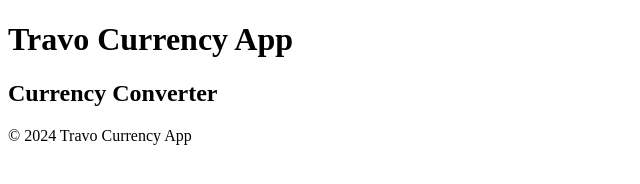
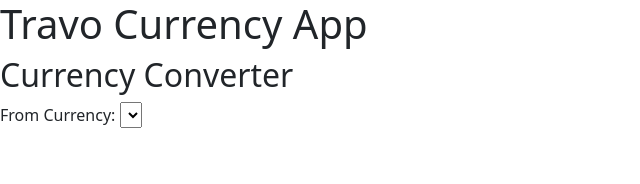
Before and after one commit to saddiecodes/UPI-Project-1, a plain HTML site: page assets/index.html in a window 1280 px wide. Shown: the whole page, without its empty margins (0-640 px from the left). Drawn offline with nearby package versions, Linux system fonts and the light colour scheme.

Commit message:
currency converter

```diff
--- a/assets/index.html
+++ b/assets/index.html
@@ -1,27 +1,27 @@
-<!DOCTYPE html>
+<DOCTYPE html>
 <html lang="en">
 <head>
     <meta charset="UTF-8">
     <meta name="viewport" content="width=device-width, initial-scale=1.0">
+    <link href="https://cdn.jsdelivr.net/npm/bootstrap@5.3.2/dist/css/bootstrap.min.css" rel="stylesheet" integrity="sha384-T3c6CoIi6uLrA9TneNEoa7RxnatzjcDSCmG1MXxSR1GAsXEV/Dwwykc2MPK8M2HN" crossorigin="anonymous">
     <title>Travo Currency App</title>
-    <!-- Add CSS stylesheet or link to stylesheet here -->
+    <!-- Add your css stylehseets or link -->
 </head>
 <body>
     <header>
-    <h1>Travo Currency App</h1>
-    <!-- Add any  links or menu items here if needed -->
-
+        <h1>Travo Currency App</h1>
     </header>
+    <main>
+        <!-- main goes here -->
     <section id="currency-converter">
         <h2>Currency Converter</h2>
-        <!-- Form elements to add  -->
-
-    <main>
-        <!-- Main content goes here -->
-    </main>
-    <footer>
-        <!-- Space for footer content -->
-        <p>&copy; 2024 Travo Currency App</p>
-    </footer>
+        <h3></h3>
+        <!-- Add form elements for currency conversion -->
+        <form id="conversion-form">
+            <label for="from-currency">From Currency:</label>
+            <select id="from-currency" name="from-currency">
+</main>
+    <script src="https://cdn.jsdelivr.net/npm/bootstrap@5.3.2/dist/js/bootstrap.bundle.min.js" integrity="sha384-C6RzsynM9kWDrMNeT87bh95OGNyZPhcTNXj1NW7RuBCsyN/o0jlpcV8Qyq46cDfL" crossorigin="anonymous"></script>
+    <script src="./js/script.js"></script>
 </body>
 </html>
```
